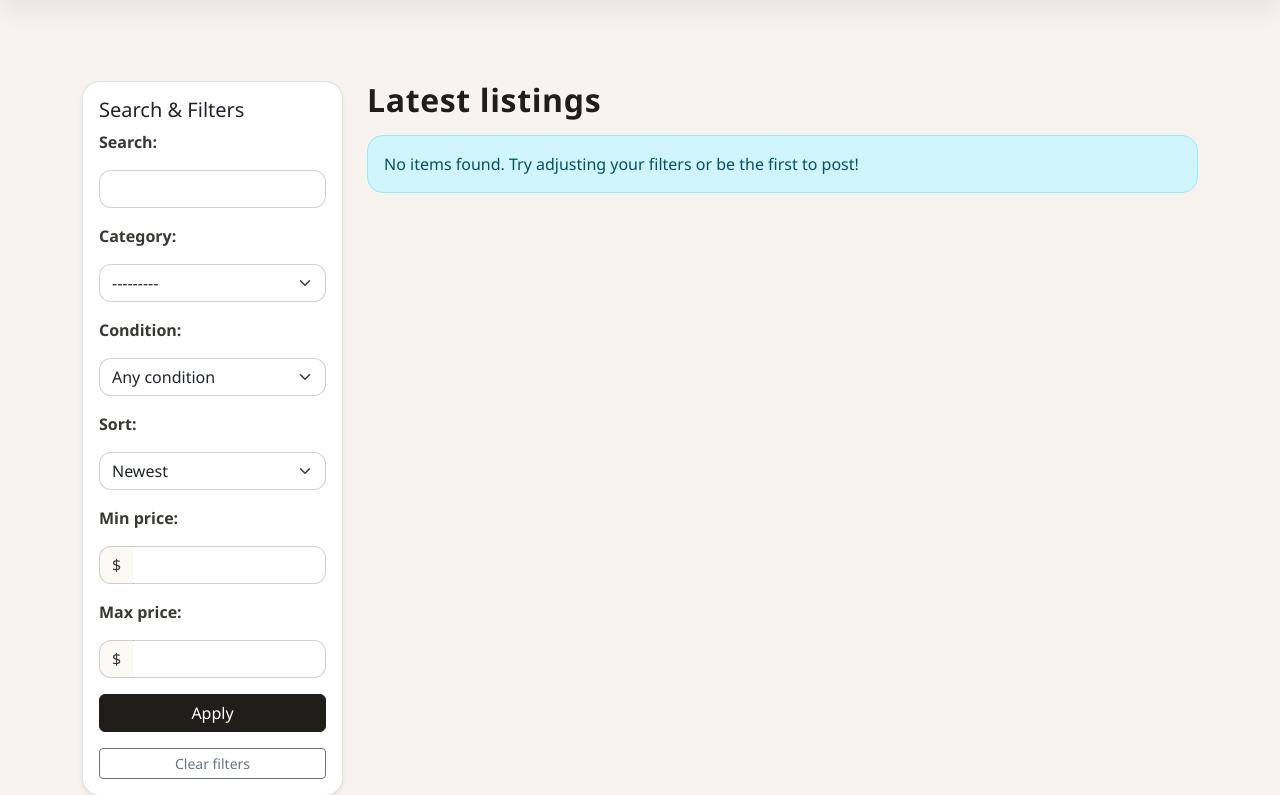
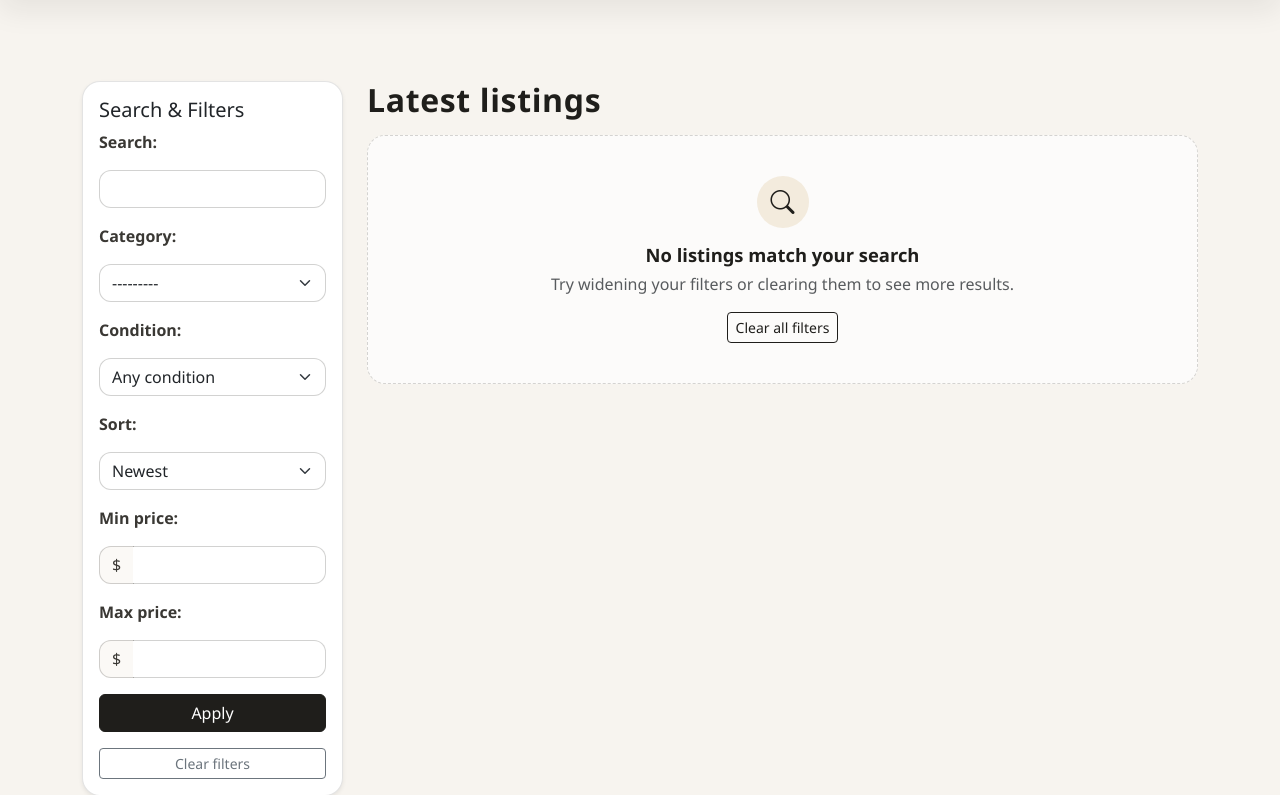
Before and after one commit to Tusharbir/internet, a Django app: page /browse/ in a window 1280 px wide. Shown: the part 57-852 px from the top of the page. Run offline with Django 5.2, Linux system fonts and the light colour scheme; data comes from the database, SQL or seed files in the repository; data that the repository does not hold is empty.

Commit message:
style: improve browse page listing cards and filters
Sticky filter column, hover lift and sold styling on cards, stretched-link
for details, and a clearer empty-results state.

Made-with: Cursor

```diff
--- a/static/css/styles.css
+++ b/static/css/styles.css
@@ -630,6 +630,77 @@ textarea.form-control {
   letter-spacing: 0.02em;
 }
 
+/* Browse: sticky filters on large screens */
+@media (min-width: 992px) {
+  .browse-filters-sticky {
+    position: sticky;
+    top: 100px;
+    align-self: flex-start;
+    z-index: 1;
+  }
+}
+
+/* Browse / favorites listing cards */
+.browse-listing-card {
+  position: relative;
+  overflow: hidden;
+  transition: transform 0.22s ease, box-shadow 0.22s ease;
+}
+
+@media (prefers-reduced-motion: reduce) {
+  .browse-listing-card {
+    transition: none;
+  }
+}
+
+.browse-listing-card:hover {
+  transform: translateY(-5px);
+  box-shadow: 0 22px 44px rgba(31, 30, 27, 0.14);
+}
+
+.browse-listing-card .card-body {
+  position: relative;
+  z-index: 1;
+}
+
+.browse-listing-card--sold .card-img-top,
+.browse-listing-card--sold .card-img-top-placeholder {
+  filter: grayscale(0.7);
+  opacity: 0.9;
+}
+
+.badge-sold-pill {
+  font-weight: 600;
+  letter-spacing: 0.04em;
+}
+
+.browse-empty-state {
+  padding: 2.5rem 1.75rem;
+  border: 1px dashed rgba(31, 30, 27, 0.18);
+  border-radius: 18px;
+  background: rgba(255, 255, 255, 0.65);
+  text-align: center;
+}
+
+.browse-empty-state i {
+  display: inline-flex;
+  align-items: center;
+  justify-content: center;
+  width: 3.25rem;
+  height: 3.25rem;
+  margin-bottom: 1rem;
+  border-radius: 999px;
+  background: rgba(198, 161, 91, 0.18);
+  color: var(--ut-charcoal);
+  font-size: 1.5rem;
+}
+
+.browse-empty-state h3 {
+  font-size: 1.15rem;
+  font-weight: 600;
+  margin-bottom: 0.35rem;
+}
+
 /* Pagination */
 .pagination .page-link {
   color: var(--ut-charcoal);
--- a/templates/marketplace/home.html
+++ b/templates/marketplace/home.html
@@ -7,6 +7,7 @@
 {% block content %}
   <div class="row g-4">
     <div class="col-lg-3">
+      <div class="browse-filters-sticky d-flex flex-column gap-4">
       <div class="card shadow-sm">
         <div class="card-body">
           <h5 class="card-title">Search & Filters</h5>
@@ -51,6 +52,7 @@
           </div>
         </div>
       {% endif %}
+      </div>
     </div>
 
       <!-- Lastest Listings  -->
@@ -59,7 +61,7 @@
       <div class="row g-4">
         {% for item in items %}
           <div class="col-md-6 col-xl-4">
-            <div class="card h-100 shadow-sm">
+            <div class="card h-100 shadow-sm browse-listing-card{% if item.status == 'sold' %} browse-listing-card--sold{% endif %}">
               {% if item.images.first %}
                 <img src="{{ item.images.first.image.url }}" class="card-img-top" alt="{{ item.title }}">
               {% else %}
@@ -76,10 +78,10 @@
                   {{ item.category.name }} &bull; {{ item.get_condition_display }}
                 </p>
                 {% if item.status == 'sold' %}
-                  <span class="badge text-bg-dark mb-2" style="width:fit-content">Sold</span>
+                  <span class="badge text-bg-dark mb-2 badge-sold-pill" style="width:fit-content">Sold</span>
                 {% endif %}
                 <p class="card-text fw-semibold">${{ item.price|floatformat:2 }}</p>
-                <a href="{% url 'marketplace:item_detail' item.pk %}" class="btn btn-outline-primary btn-sm mt-auto" style="width:fit-content">
+                <a href="{% url 'marketplace:item_detail' item.pk %}" class="btn btn-outline-primary btn-sm mt-auto stretched-link" style="width:fit-content">
                   View details
                 </a>
               </div>
@@ -87,7 +89,12 @@
           </div>
         {% empty %}
           <div class="col-12">
-            <div class="alert alert-info">No items found. Try adjusting your filters or be the first to post!</div>
+            <div class="browse-empty-state">
+              <i class="bi bi-search" aria-hidden="true"></i>
+              <h3>No listings match your search</h3>
+              <p class="text-muted mb-3">Try widening your filters or clearing them to see more results.</p>
+              <a href="{% url 'marketplace:browse' %}" class="btn btn-outline-primary btn-sm">Clear all filters</a>
+            </div>
           </div>
         {% endfor %}
       </div>
```
